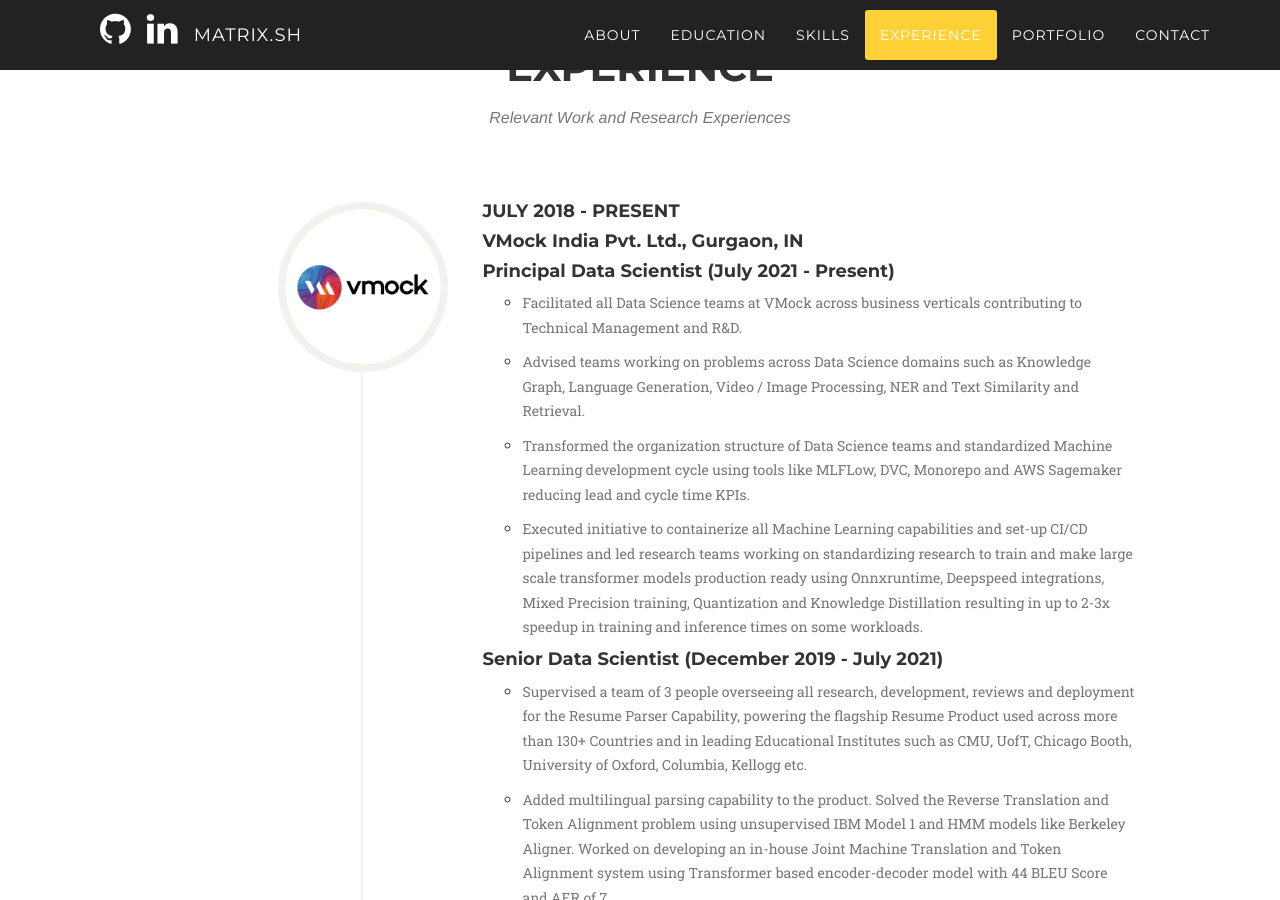
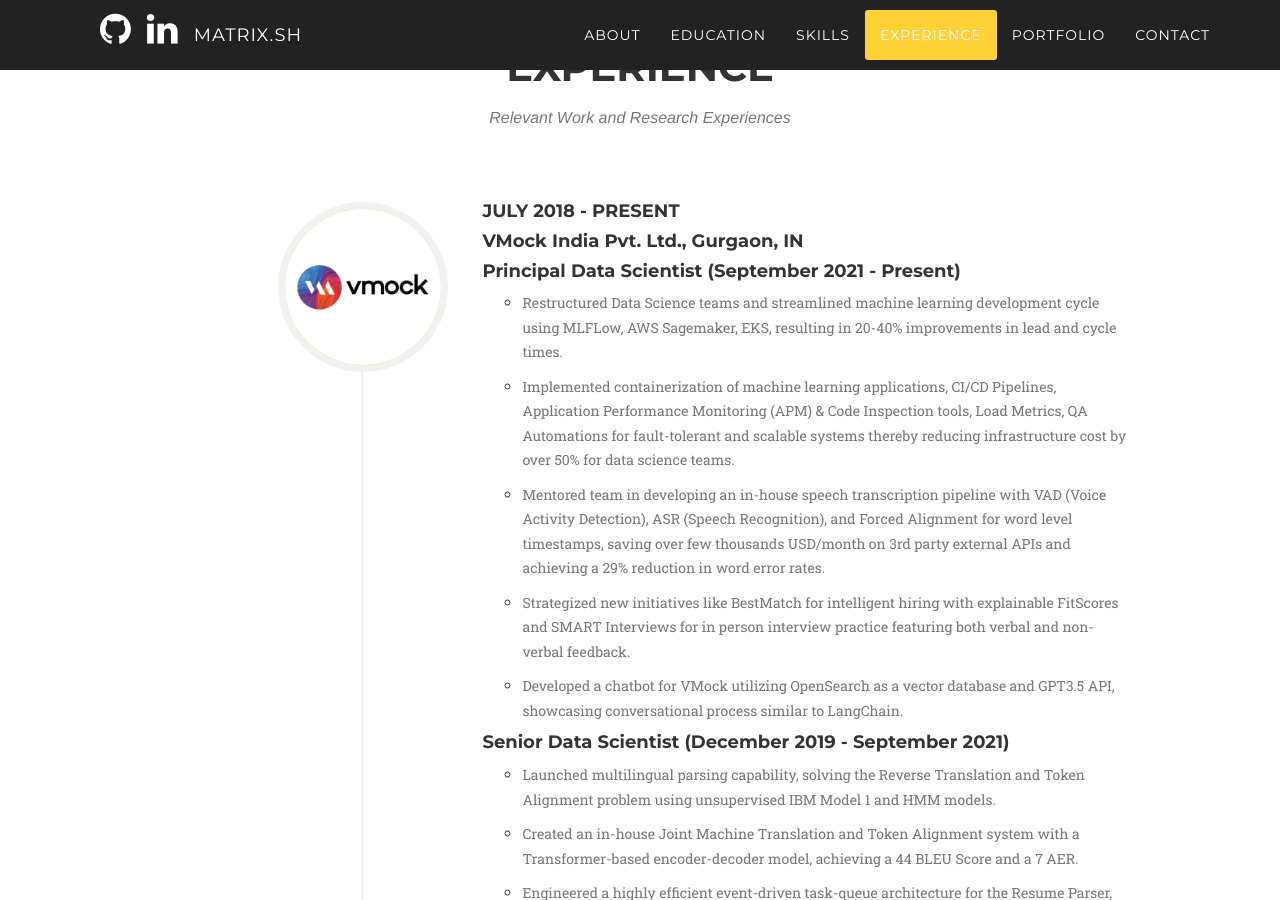
Before and after one commit to ktzsh/ktzsh.github.io, a Jekyll site: the page built from index.html, in a window 1280 px wide and 900 px high, scrolled down 3041 px. Built offline with Jekyll 4.4.1, drawn with Linux system fonts in a browser that asks for light colours; some web fonts are replaced; some of the changed text lies outside the part shown.

Commit message:
update content

```diff
--- a/_config.yml
+++ b/_config.yml
@@ -66,15 +66,15 @@
   - title: MACHINE LEARNING FRAMEWORK
     list: "Tensorflow & Keras &bull; PyTorch <br />
           ONNX &bull; DeepSpeed &bull; Hugging Face<br />
-          Darknet &bull; OpenCV &bull; Matlab &bull; Caffe"
+          Nvidia Triton &bull; OpenCV &bull;"
   - title: PROGRAMMING
     list: "Python &bull; C/C++ &bull; Java &bull; OCaml <br />
-          CUDA &bull; OpenMP/MPI  &bull; LaTeX<br />
+          CUDA &bull; OpenMP/MPI  &bull; LaTeX &bull; ONNXjs<br />
            Golang &bull; Android Application Development <br />"
   - title: PLATFORM, TOOLS AND OTHER LIBRARIES
-    list: "MLFlow &bull; DVC &bull; AWS Console <br />
+    list: "MLFlow &bull; DVC &bull; Kubernetes <br />
           Celery &bull; Redis &bull; AWS SQS &bull; Git <br />
-          AWS Copilot &bull; AWS Fargate &bull; <br />
+          AWS ECS &bull; AWS Fargate &bull; &bull; AWS Opensearch<br />
           AWS Sagemaker &bull; Docker &bull; New Relic <br />
           SQLAlchemy &bull; MongoDB"
   - title: WEB, VFX, 3D, DESIGN
@@ -91,66 +91,44 @@
     date: "July 2018 - Present"
     organization: "VMock India Pvt. Ltd., Gurgaon, IN"
     multiple:
-      - title: Principal Data Scientist (July 2021 - Present)
+      - title: Principal Data Scientist (September 2021 - Present)
         content:
-        - line: "Facilitated all Data Science teams at VMock across business verticals contributing to Technical Management and R&D."
-        - line: "Advised teams working on problems across Data Science domains such as Knowledge Graph, Language Generation,
-                Video / Image Processing, NER and Text Similarity and Retrieval."
-        - line: "Transformed the organization structure of Data Science teams and standardized Machine Learning development cycle using
-                tools like MLFLow, DVC, Monorepo and AWS Sagemaker reducing lead and cycle time KPIs."
-        - line: "Executed initiative to containerize all Machine Learning capabilities and set-up CI/CD pipelines and led research teams
-                working on standardizing research to train and make large scale transformer models production ready using Onnxruntime,
-                Deepspeed integrations, Mixed Precision training, Quantization and Knowledge Distillation resulting in up to 2-3x speedup
-                in training and inference times on some workloads."
-      - title: Senior Data Scientist (December 2019 - July 2021)
+        - line: "Restructured Data Science teams and streamlined machine learning development cycle using MLFLow, AWS Sagemaker, EKS, resulting in 20-40% improvements in lead and cycle times."
+        - line: "Implemented containerization of machine learning applications, CI/CD Pipelines, Application Performance Monitoring (APM) & Code Inspection tools, Load Metrics, QA Automations for fault-tolerant and scalable systems thereby reducing infrastructure cost by over 50% for data science teams."
+        - line: "Mentored team in developing an in-house speech transcription pipeline with VAD (Voice Activity Detection), ASR (Speech Recognition), and Forced Alignment for word level timestamps, saving over few thousands USD/month on 3rd party external APIs and achieving a 29% reduction in word error rates."
+        - line: "Strategized new initiatives like BestMatch for intelligent hiring with explainable FitScores and SMART Interviews for in person interview practice featuring both verbal and non-verbal feedback."
+        - line: "Developed a chatbot for VMock utilizing OpenSearch as a vector database and GPT3.5 API, showcasing conversational process similar to LangChain."
+      - title: Senior Data Scientist (December 2019 - September 2021)
         content:
-        - line: "Supervised a team of 3 people overseeing all research, development, reviews and deployment for the Resume Parser Capability,
-                powering the flagship Resume Product used across more than 130+ Countries and in leading Educational Institutes such as CMU,
-                UofT, Chicago Booth, University of Oxford, Columbia, Kellogg etc."
-        - line: "Added multilingual parsing capability to the product. Solved the Reverse Translation and Token Alignment problem using
-                unsupervised IBM Model 1 and HMM models like Berkeley Aligner. Worked on developing an in-house Joint Machine Translation
-                and Token Alignment system using Transformer based encoder-decoder model with 44 BLEU Score and AER of 7."
-        - line: "Deployed production ready models with TensorFlow Serving and implemented Async Task Queue pipeline using Celery and AWS SQS
-                leading to more than 50% server cost reduction."
+        - line: "Launched multilingual parsing capability, solving the Reverse Translation and Token Alignment problem using unsupervised IBM Model 1 and HMM models."
+        - line: "Created an in-house Joint Machine Translation and Token Alignment system with a Transformer-based encoder-decoder model, achieving a 44 BLEU Score and a 7 AER."
+        - line: "Engineered a highly efficient event-driven task-queue architecture for the Resume Parser, leveraging tools like Celery, Redis, and SNS, significantly reducing infrastructure costs and job fail rates."
+        - line: "Implemented a high-speed N-gram super-section classifier with outstanding performance, boasting an impressive 81% top-1 accuracy and an exceptional 95% top-3 accuracy."
+        - line: "Finetuned encoder LMs (BERT, RoBERTa) using PyTorch and Hugging Face for superior classification and entity recognition achieving 5-12% improvement over BiLSTM-CRF on various datasets."
       - title: Data Scientist (July 2018 - December 2019)
         content:
-        - line: "Improved and maintained a robust resume parser that required converting unstructured data into structured data and extracting
-                useful information using techniques of NLP."
-        - line: "Trained in-house BiLSTM CRF based NERs with Character Embeddings and Attention Mechanism delivering high recall and precision
-                for recognizing various entities (>92 % F1 Score) as positions, organizations, locations, universities, degrees, section titles etc."
-        - line: "Built an unsupervised model (Top-1 and Top-3 Accuaracies of 82 and 91 respectively) using topic modeling technique LLDA and PLDA
-                for fast super-section mappings in resume."
+        - line: "Trained in-house BiLSTM-CRF based NERs with Character Embeddings and Attention Mechanism delivering high recall and precision (>92 % F1 Score) for recognizing various entities as positions, organizations, locations, universities, degrees, section titles etc."
+        - line: "Executed the migration of a complex codebase of ~50,000 lines from Python2 to Python3, ensuring compatibility and eliminating deprecated features, resulting in enhanced performance and maintainability."
   - img: "img/about/5.png"
     date: "May 2017 - July 2017"
     organization: "Artifacia, Bangalore, IN"
     single:
       - title: Research Intern (ML)
         content:
-        - line: Media Engagement Prediction - Devised a framework for predicting the engagement (number of likes) over time,
-                given an Instagram user handle and a query image. Using image features from a ConvNet and hand-crafted features
-                from User Profile (Follower’s count, Average Engagement, tagged users, day posted), created the entire pipeline systematically;
-                from data collection, data preprocessing to training the model, evaluation, and deployment for a real-time production system.
-        - line: Visual Recognition - Implemented a Machine Learning algorithm to identify all the tags/labels relevant to a given image. Implemented an
-                LSTM-based recurrent model for modelling label dependencies and label prediction and a VGG16 ConvNet for
-                extracting image features (Trained on NUS-WIDE dataset). The model was capable of identifying both the co-
-                occurrence of labels, and the attention regions in images. Used Beam-Search algorithm for decoding at test time.
+        - line: Implemented a Machine Learning algorithm using VGG16 ConvNet to extract image features and a LSTM-based recurrent layer for label predictions, achieving a significant 5-6% improvement over the company's best model.
+        - line: Designed a text and vector similarity algorithm to filter Instagram images based on user text query and hashtags, incorporating 3rd party image tagging API and user-created hashtags for enhanced accuracy.
   - img: "img/about/6.jpg"
     date: "May 2016 - December 2018"
     organization: "Indian Institue of Technology (IIT), Delhi, IN"
     multiple:
-      - title: "B.Tech. Project: Autonomous Object Tracking with UAVs"
+      - title: "B.Tech. Project: Autonomous Object Tracking With Uavs"
         content:
-        - line: "Developed an autonomous agent capable of tracking an object using techniques of Computer Vision and Deep
-                Reinforcement Learning. Implemented Q-Learning networks like DQN/Double DQN with Experience Replay and
-                simulated the task with a drone tracking a car on the ground moving in simple motions, governed by real world like
-                physics. Deployed a modified version of Microsoft AirSim Simulator for training and testing. "
-      - title: "Summer Research Intern: Object Detection and Tracking for Driverless Cars"
+        - line: "Developed an advanced autonomous agent using computer vision and deep reinforcement learning techniques, including Q-Learning algorithms and experience replay for real-world object tracking."
+        - line: "Utilized a drone and realistic physics simulations to track a moving car, leveraging a customized version of Microsoft AirSim Simulator for training and testing."
+      - title: "Summer Research Intern: Object Detection And Tracking For Driverless Cars"
         content:
-        - line: "Tackled the problem of object detection and tracking using machine learning algorithms. We explored slower region
-                proposal based classification models (R-CNN and its variants - Fast, Faster R-CNN), and faster end-to-end
-                regression based models (such as YOLO) for detection. Subsequently, leveraged detection models for feature
-                extraction and generating detection heatmaps along with LSTMs (Long Short Term Memory) to capture temporal
-                information in sequences/videos for robust tracking and occlusion handling. "
+        - line: "Evaluated Object Detection and Tracking models such as region proposal based classification R-CNN models (Fast, Faster R-CNN) as well as regression based models such as YOLO for detection."
+        - line: "Utilized detection models and LSTMs to extract features, generate heatmaps, and handle occlusions for robust tracking in sequences/videos."
 
 
 # Portfolio Sectionn
```
Also changed, not shown: 1 other file.
